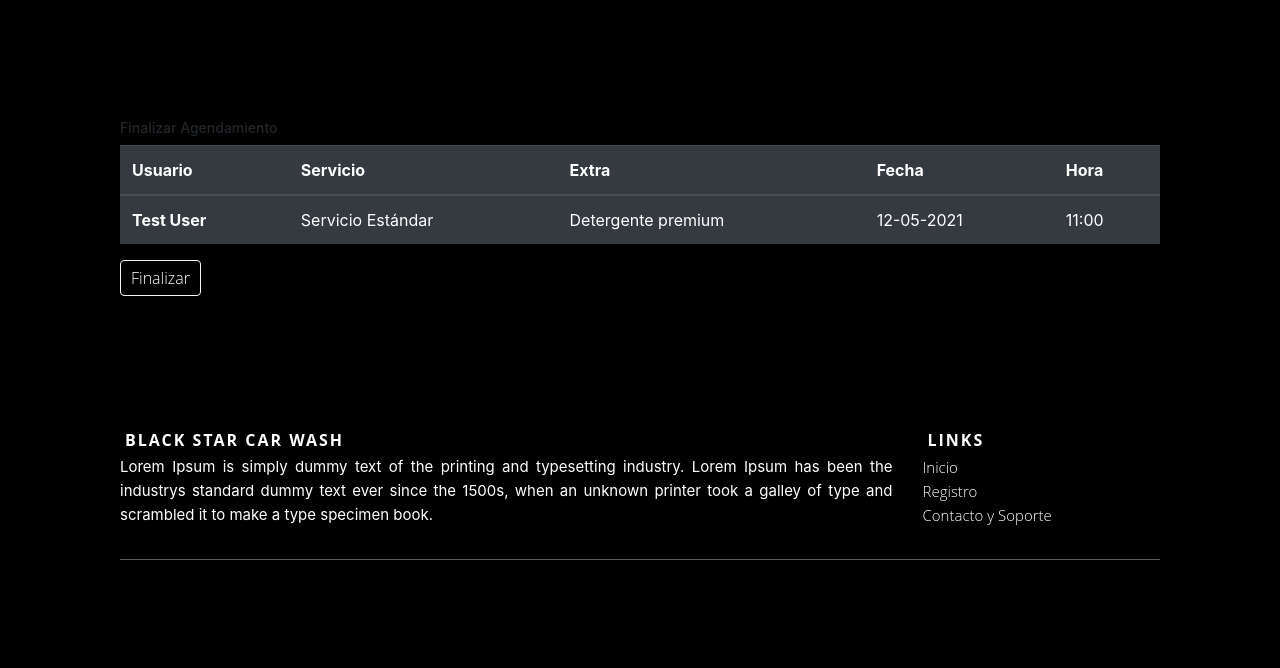
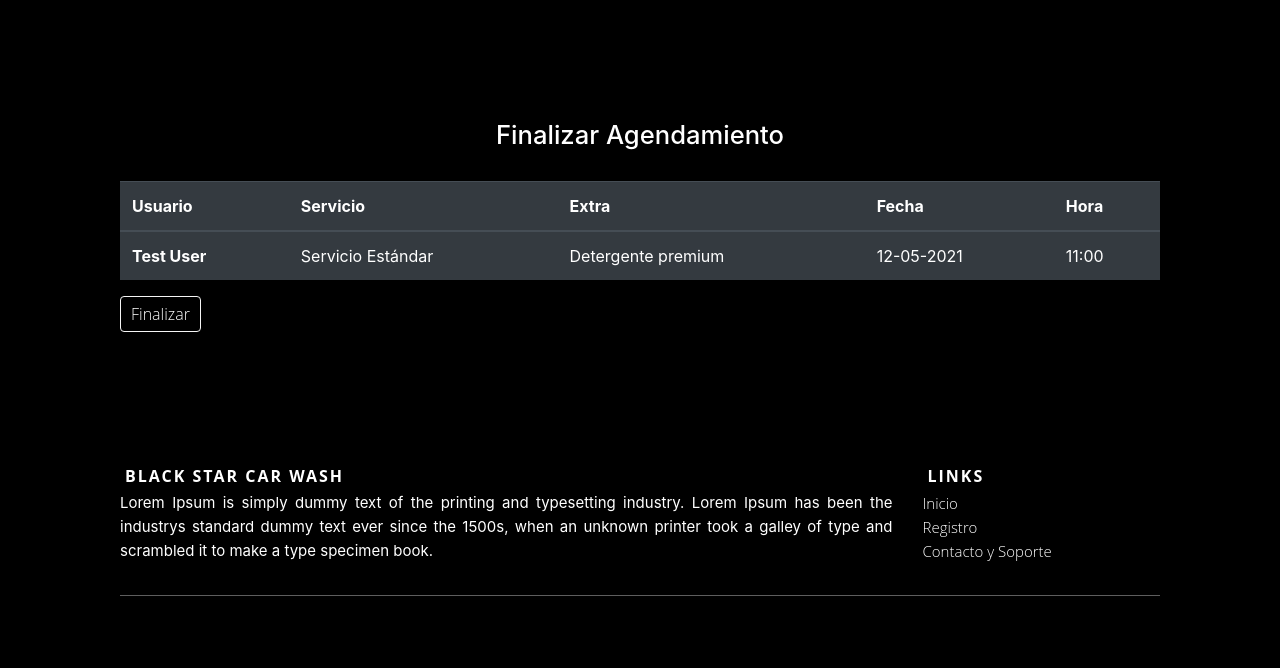
Before and after one commit to piterscl/Proyecto-final-react-car-wash, a React app: page /Checkout in a window 1280 px wide. Shown: the part 132-800 px from the top of the page. Built offline with nearby package versions, Linux system fonts and the light colour scheme.

Commit message:
modificar css

```diff
--- a/src/styles/checkout.scss
+++ b/src/styles/checkout.scss
@@ -14,3 +14,20 @@
     color: white;
     text-decoration: none;
   }
+
+  .cont-table{
+    background-color: black;
+  }
+
+
+  .btn-gold {
+    background-color:#ad9d91 !important;
+    color: white;
+  }
+
+  .title-chekout {
+    color: white;
+    text-align: center;
+    font-size: 1.6rem;
+    margin-bottom: 30px;
+  }
```
